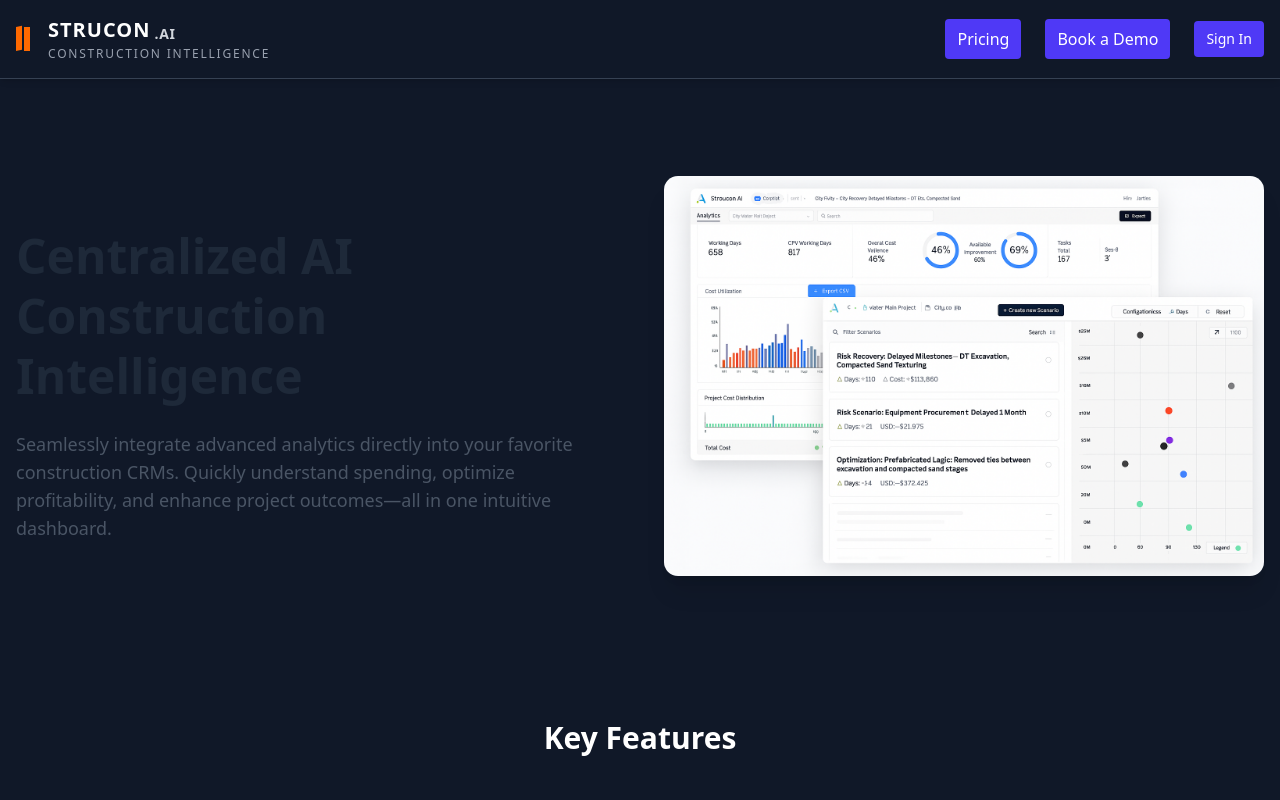
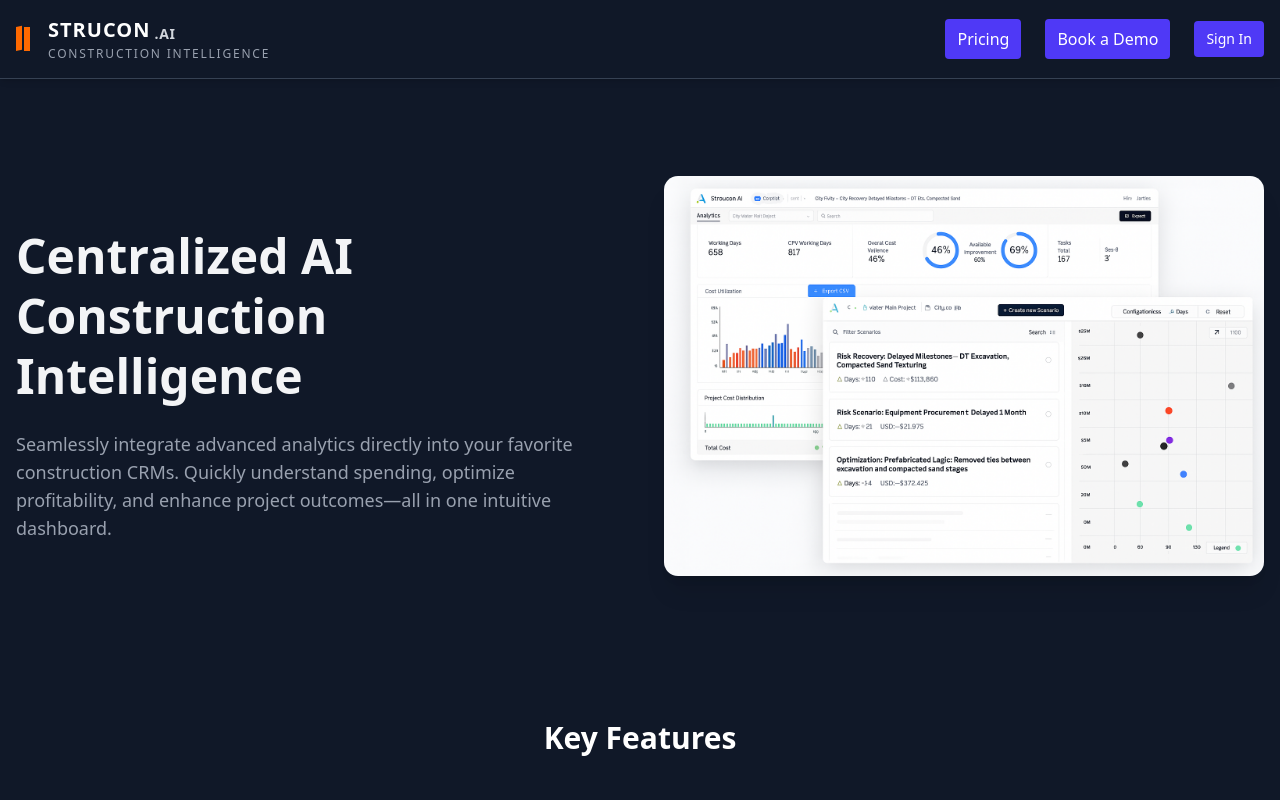
Before and after one commit to JKorwin/strucon-ai-demo, a Next.js app: page / in a window 1280 px wide. Shown: the top 800 px of the page. Built offline with nearby package versions, Linux system fonts and the light colour scheme; no server answers.

Commit message:
updated landing page text

```diff
--- a/src/components/sections/Hero.tsx
+++ b/src/components/sections/Hero.tsx
@@ -13,12 +13,10 @@
         transition={{ duration: 0.8 }}
         className="flex-1 max-w-xl"
       >
-        <span className="uppercase text-indigo-500 font-semibold tracking-wide text-sm">
-        </span>
-        <h1 className="mt-4 text-5xl font-bold leading-tight text-gray-800">
+        <h1 className="mt-4 text-5xl font-bold leading-tight text-gray-800 dark:text-gray-100">
           Centralized AI Construction Intelligence​
         </h1>
-        <p className="mt-6 text-lg text-gray-600">
+        <p className="mt-6 text-lg text-gray-600 dark:text-gray-400">
           Seamlessly integrate advanced analytics directly into your favorite construction CRMs.
           Quickly understand spending, optimize profitability, and enhance project outcomes—all in one intuitive dashboard.
         </p>
```
